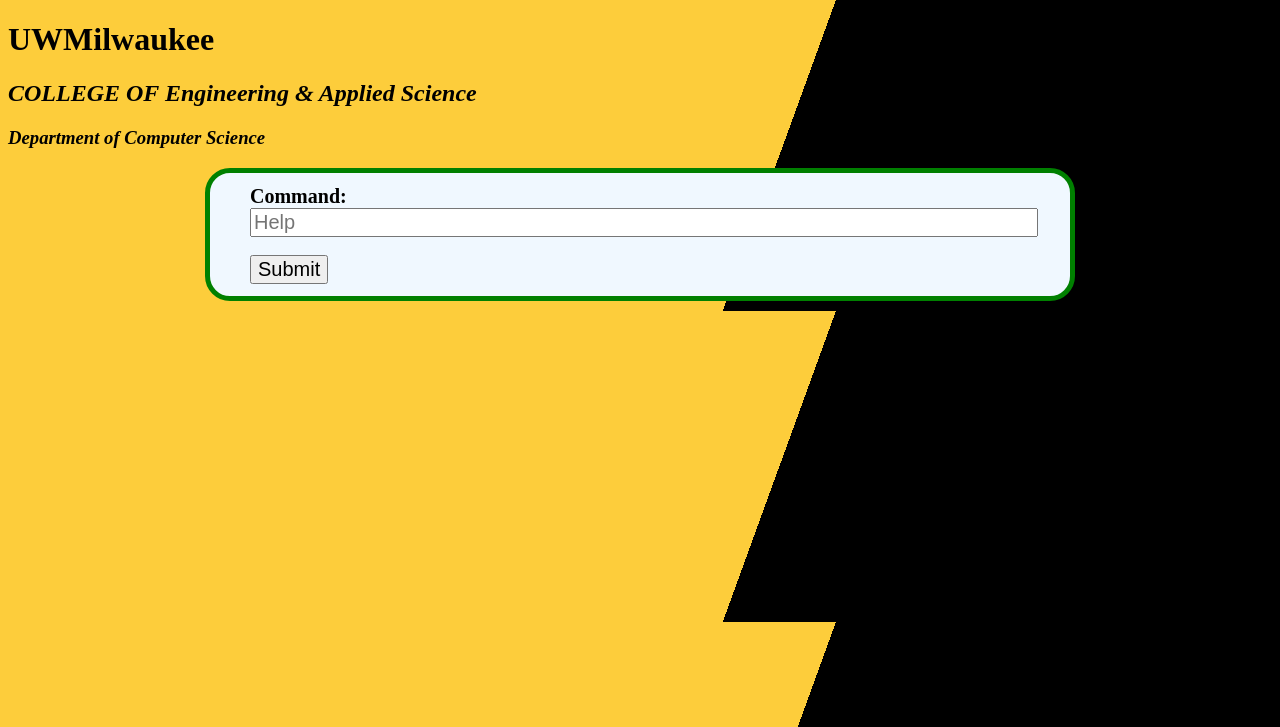
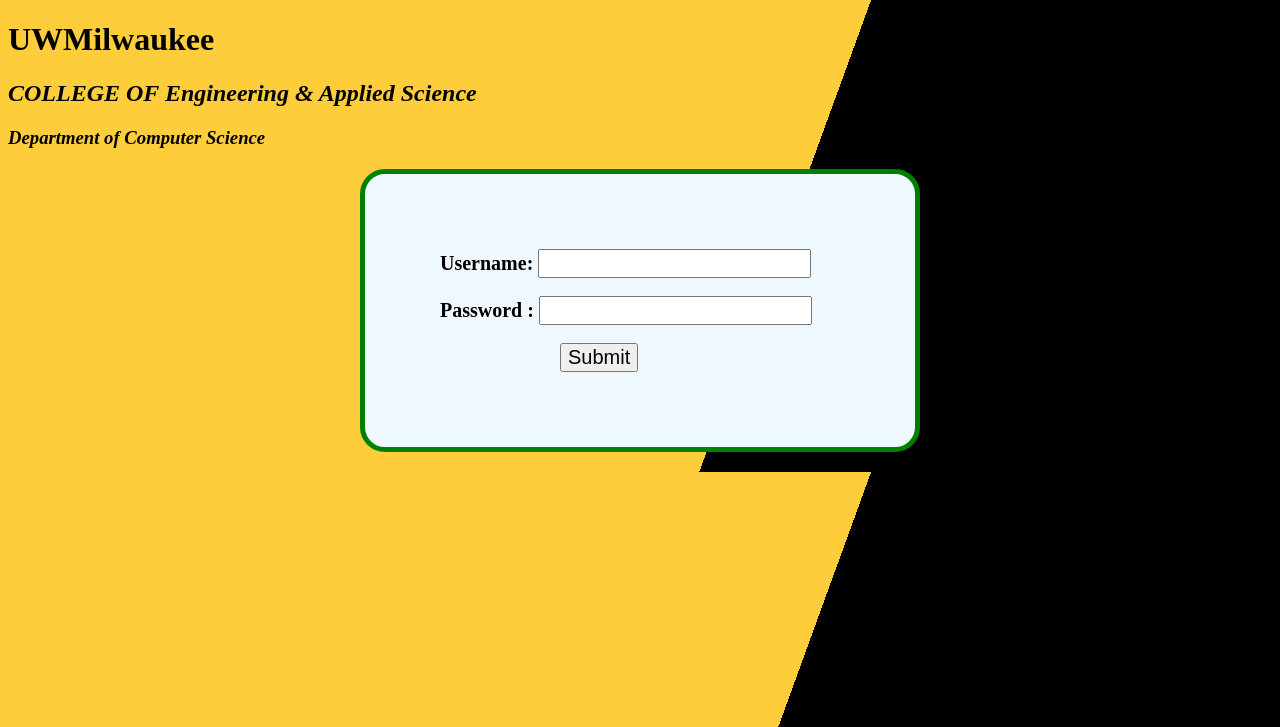
Before and after one commit to ajschley/tamanagement, a Django app: page / in a window 1280 px wide. Shown: the top 727 px of the page. Run offline with Django 3.2, Linux system fonts and the light colour scheme.

Commit message:
Formatted css and html

```diff
--- a/TAmanagement/TAmanage/static/css/style.css
+++ b/TAmanagement/TAmanage/static/css/style.css
@@ -16,14 +16,17 @@ input{
 }
 
 .label1{
-
 	 font-size: 20px;
 	 font-weight: bold;
+}
+.label2{
+    font-size: 20px;
+    font-weight: bold;
 }
 
 .label3{
 	position: static;
-	padding: 170px;
+	padding: 120px;
 }
 
 .label5{
@@ -40,7 +43,7 @@ input{
   max-width: 400px;
   min-width: 100px;
   width: 100%;
-  margin: 90px auto;
+  margin: 20px auto;
   border: 5px solid green;
   background-color: aliceblue;
   border-radius: 25px;
--- a/TAmanagement/TAmanage/templates/login.html
+++ b/TAmanagement/TAmanage/templates/login.html
@@ -3,13 +3,14 @@
   <form id="login" method="post" action="/">
   {% csrf_token %}
       <label1 class="label1">
-        Username : <input class="input" type="text" name="command"><br/>
+        Username: <input class="input" type="text" name="command3"><br/>
       </label1>
       <br>
-      <label2>
+      <label2 class="label2">
           Password : <input  class="input" type="text" name="command2"><br/>
       </label2>
-      <label3>
+      <br>
+      <label3 class="label3">
           <input  type="submit">
       </label3>
   </form>
--- a/TAmanagement/TAmanage/views.py
+++ b/TAmanagement/TAmanage/views.py
@@ -12,7 +12,7 @@ cmds = Commands()
 
 class Home(View):
     def get(self, req):
-        template = loader.get_template('index.html')
+        template = loader.get_template('login.html')
         context = {}
 
         if 'current_role' in req.session:
@@ -24,7 +24,7 @@ class Home(View):
         return HttpResponse(template.render(context, req))
 
     def post(self, req):
-        template = loader.get_template('index.html')
+        template = loader.get_template('login.html')
         context = {}
         if 'current_role' in req.session:
             context['cmds'] = cmds.getCmds(req.session['current_role'])
```
